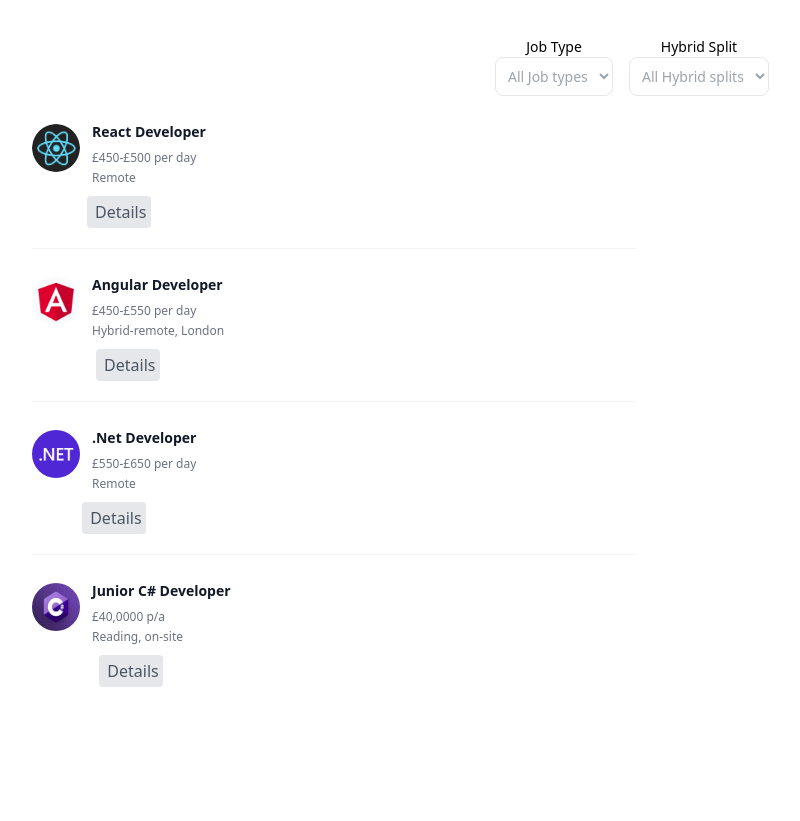
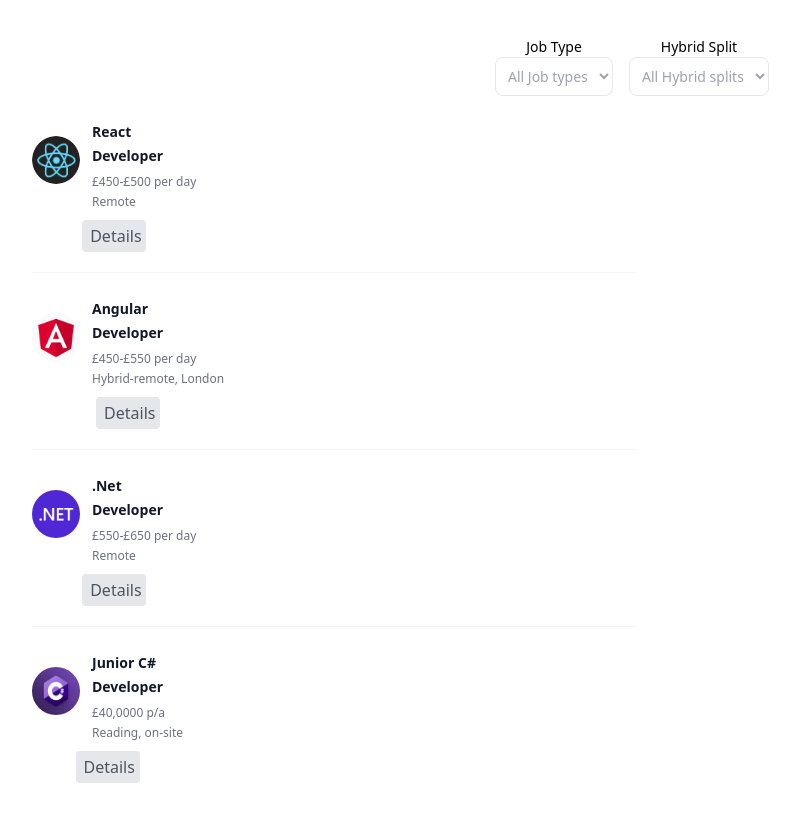
Before and after one commit to Jwsjs/jwsjs.github.io, a plain HTML site: page jb.html in a window 1280 px wide. Shown: the part 395-1216 px from the top of the page, without its empty margins (8-808 px from the left). Before the commit the page ends 1142 px from the top, so only its background shows below. Drawn offline with nearby package versions, Linux system fonts and the light colour scheme.

Commit message:
V1.6
Added tweaks to text within LI's - major fixes to alignment

```diff
--- a/jb.html
+++ b/jb.html
@@ -163,7 +163,7 @@
         <a href="reactjob.html" class="flex items-center">
           <img src="React-icon.png" class="h-12 w-12 flex-none rounded-full bg-gray-50 mb-2 mr-3" alt="reactjs">
           <div class="min-w-0 flex-auto mt-1">
-            <p class="text-sm font-semibold leading-6 text-gray-900">React Developer</p>
+            <p class="text-sm font-semibold leading-6 text-gray-900">React <br> Developer</p>
             <p class="mt-1 truncate text-xs leading-5 text-gray-500">£450-£500 per day <br> Remote </p>
           </div>
         </a>
@@ -183,7 +183,7 @@
             <a href="angularjob.html" class="flex items-center">
               <img src="angular-icon.png" class="h-12 w-12 flex-none rounded-full bg-gray-50 mb-2 mr-3" alt="angular">
               <div class="min-w-0 flex-auto mt-1">
-                <p class="text-sm font-semibold leading-6 text-gray-900">Angular Developer</p>
+                <p class="text-sm font-semibold leading-6 text-gray-900">Angular <br> Developer</p>
                 <p class="mt-1 truncate text-xs leading-5 text-gray-500">£450-£550 per day <br> Hybrid-remote, London </p>
               </div>
             </a>
@@ -201,7 +201,7 @@
             <a href="netjob.html" class="flex items-center">
               <img src="net.png" class="h-12 w-12 flex-none rounded-full bg-gray-50 mb-2 mr-3" alt=".NET">
               <div class="min-w-0 flex-auto mt-1">
-                <p class="text-sm font-semibold leading-6 text-gray-900">.Net Developer</p>
+                <p class="text-sm font-semibold leading-6 text-gray-900">.Net <br> Developer</p>
                 <p class="mt-1 truncate text-xs leading-5 text-gray-500">£550-£650 per day <br> Remote</p>
               </div>
             </a>
@@ -219,7 +219,7 @@
             <a href="juniorc.html" class="flex items-center">
               <img src="csharp.png" class="h-12 w-12 flex-none rounded-full bg-gray-50 mb-2 mr-3" alt="csharp">
               <div class="min-w-0 flex-auto mt-1">
-                <p class="text-sm font-semibold leading-6 text-gray-900">Junior C# Developer</p>
+                <p class="text-sm font-semibold leading-6 text-gray-900">Junior C# <br> Developer</p>
                 <p class="mt-1 truncate text-xs leading-5 text-gray-500">£40,0000 p/a  <br> Reading, on-site</p>
               </div>
             </a>
```
